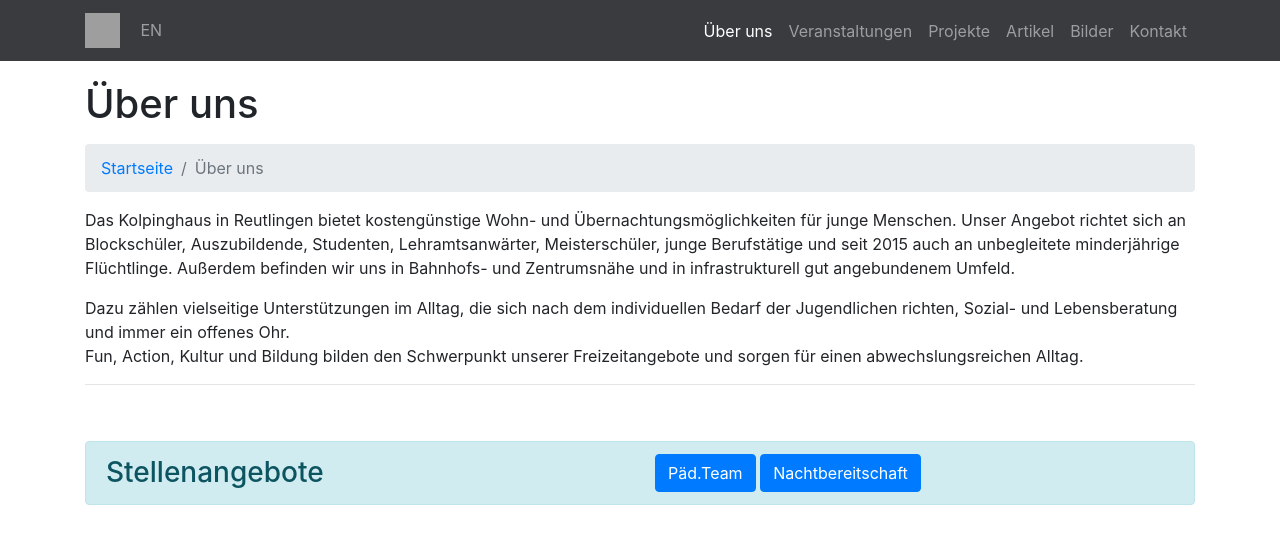
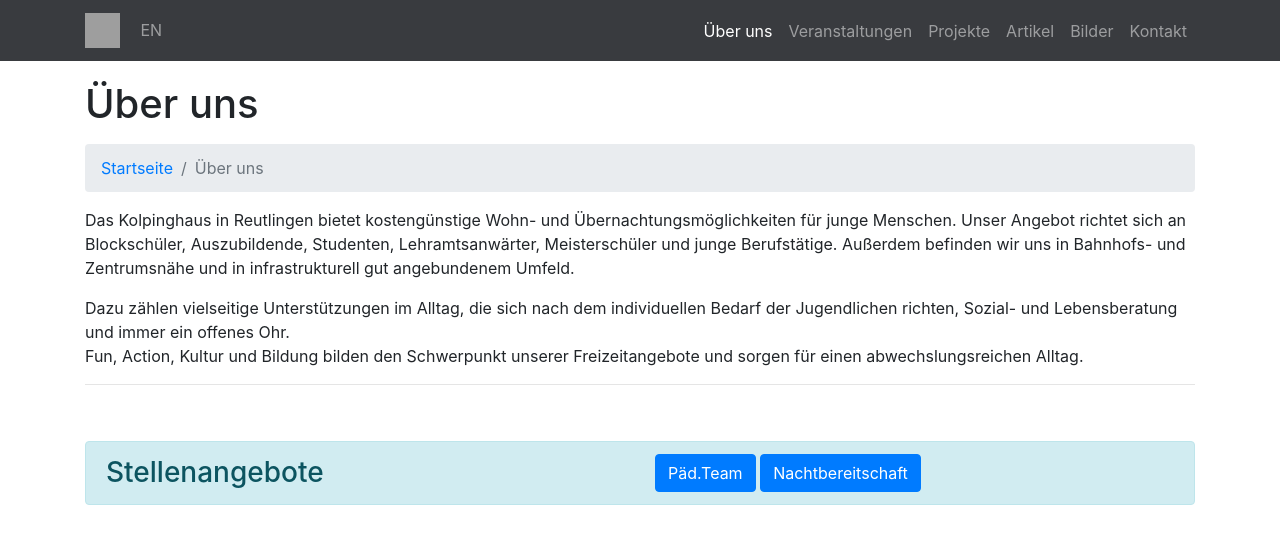
Before and after one commit to kolpinghaus-reutlingen/kolpinghaus-reutlingen.de, a Jekyll site: the page built from ueber-uns.md, in a window 1280 px wide and 900 px high, cut to the strip 0-537 px from the top of the window. Built offline with Jekyll 4.4.1, drawn with Linux system fonts in a browser that asks for light colours; grey boxes are pictures that could not be loaded.

Commit message:
update ueber uns

```diff
--- a/ueber-uns.md
+++ b/ueber-uns.md
@@ -12,7 +12,7 @@ redirect_from:
   - /en/ueber-uns/
 ---
 
-Das Kolpinghaus in Reutlingen bietet kostengünstige Wohn- und Übernachtungsmöglichkeiten für junge Menschen. Unser Angebot richtet sich an Blockschüler, Auszubildende, Studenten, Lehramtsanwärter, Meisterschüler, junge Berufstätige und seit 2015 auch an unbegleitete minderjährige Flüchtlinge. Außerdem befinden wir uns in Bahnhofs- und Zentrumsnähe und in infrastrukturell gut angebundenem Umfeld.
+Das Kolpinghaus in Reutlingen bietet kostengünstige Wohn- und Übernachtungsmöglichkeiten für junge Menschen. Unser Angebot richtet sich an Blockschüler, Auszubildende, Studenten, Lehramtsanwärter, Meisterschüler und junge Berufstätige. Außerdem befinden wir uns in Bahnhofs- und Zentrumsnähe und in infrastrukturell gut angebundenem Umfeld.
 
 Dazu zählen vielseitige Unterstützungen im Alltag, die sich nach dem individuellen Bedarf der Jugendlichen richten, Sozial- und Lebensberatung und immer ein offenes Ohr.<br>
 Fun, Action, Kultur und Bildung bilden den Schwerpunkt unserer Freizeitangebote und sorgen für einen abwechslungsreichen Alltag.
```
